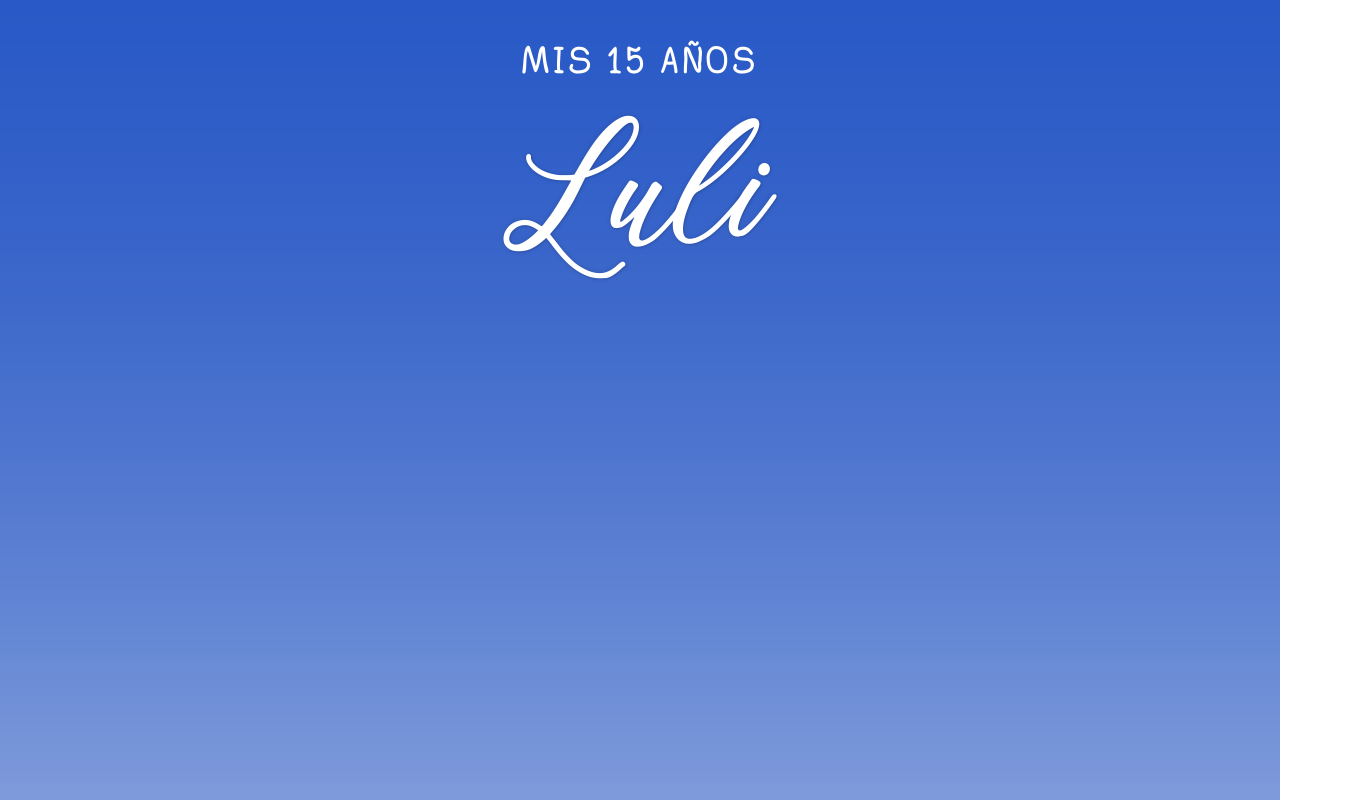
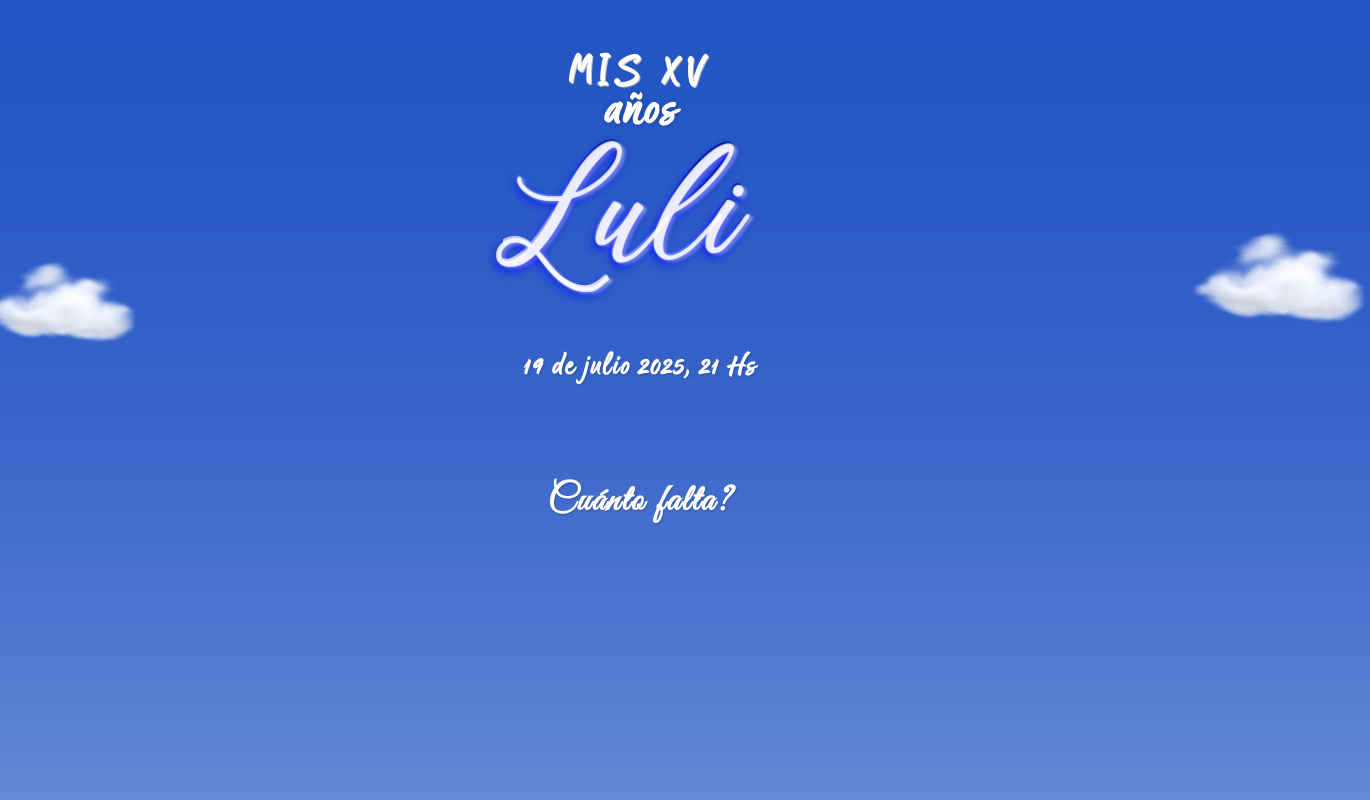
Before and after one commit to agustinaf90/TarjetitaLuli, a plain HTML site: page index.html in a window 1280 px wide. Shown: the top 800 px of the page, 1370 px wide, since content can reach past the window. Drawn offline with Linux system fonts and the light colour scheme.

Commit message:
progreso

```diff
--- a/index.html
+++ b/index.html
@@ -1,6 +1,5 @@
 <!DOCTYPE html>
 <html lang="es">
-
   <head>
     <meta charset="UTF-8" />
     <meta name="viewport" content="width=device-width, initial-scale=1.0" />
@@ -9,12 +8,34 @@
   </head>
 
   <body>
+    <div class="contenedor">
+      <div class="nubes">
+        <img src="img/sky_2.png" class="nube1" />
+      </div>
+
+      <div class="nubes">
+        <img src="img/sky_2.png" class="nube2" />
+      </div>
+
       <div class="TITULO1">
-        <h2>MIS 15 AÑOS</h2>
+        <h2>MIS XV</h2>
       </div>
+
+      <div class="TITULO3">
+        <h5>años</h5>
+      </div>
+
       <div class="TITULO2">
         <h1>Luli</h1>
       </div>
+
+      <div class="FECHA">
+        <h4>19 de julio 2025, 21 Hs</h4>
+      </div>
+
+      <div class="CUANTOFALTA">
+        <h3>Cuánto falta?</h3>
+      </div>
+    </div>
   </body>
-
 </html>
--- a/styles.css
+++ b/styles.css
@@ -1,11 +1,6 @@
 @font-face {
   font-family: Kailey;
   src: url("Kailey Latief.ttf");
-}
-
-@font-face {
-    font-family: Escript LTItalic;
-    src: url("Escript LT Italic.ttf");
 }
 
 @font-face {
@@ -13,33 +8,155 @@
   src: url("Argenta Bold.ttf");
 }
 
-div.TITULO2 h1 {
-    font-family: Kailey;
-    font-size: 14rem;
+@font-face {
+  font-family: VanillaBaked;
+  src: url("VanillaBacked.ttf");
+}
+
+@font-face {
+  font-family: Amatic;
+  src: url("AmaticSC-Bold.ttf");
+}
+
+@font-face {
+  font-family: AmaticRegular;
+  src: url("AmaticSC-Regular.ttf");
+}
+
+@font-face {
+  font-family: RollingBall;
+  src: url("rollingballcursive.ttf");
+}
+
+@font-face {
+  font-family: GoodK;
+  src: url("GoodKarmaSmooth-Regular.ttf");
+}
+
+@font-face {
+  font-family: GoodK;
+  src: url("GoodKarmaSmooth-Regular.ttf");
+}
+@font-face {
+  font-family: GoodV;
+  src: url("GoodVibrations.ttf");
+}
+
+div.contenedor {
+  position: relative;
+}
+
+.nube1 {
+  position: absolute;
+  width: 160px;
+  top: 260px;
+  left: -20px;
+  z-index: 2;
+}
+
+.nube2 {
+  position: absolute;
+  right: -90px;
+  z-index: 2;
+  width: 180px;
+  top: 230px;
+}
+
+div.TITULO1 {
+  width: 100%;
+  display: flex;
+  justify-content: center;
+}
+
+div.TITULO1 h2 {
+  /*MIS XV*/
+
+  font-family: VanillaBaked;
+  font-size: 3rem;
   color: rgb(255, 255, 255);
-    font-weight: 50;
-    text-shadow: 1px 1px 2px rgba(0, 0, 0, 0.1), 0 0 5px rgba(0, 0, 0, 0.15);
+  font-weight: 10;
+  letter-spacing: 6px;
+  text-shadow: 1px 1px 0 #bbb, -1px -1px 0 #fff,
+    0.5px 0.5px 0.5px rgba(0, 0, 0, 0.2);
+  text-align: center;
+}
+
+div.TITULO2 {
+  width: 100%;
   display: flex;
   justify-content: center;
   position: relative;
-    top: -160px;
-    /* sube */
+  top: -430px;
+  left: -18px;
 }
 
-div.TITULO1 h2 {
-    font-family: ArgentaBold;
-    font-size: 2.7rem;
+div.TITULO2 h1 {
+  /*LULI*/
+  font-family: Kailey;
+  font-size: 13rem;
+  color: rgb(255, 255, 255);
+  font-weight: 70;
+  background: linear-gradient(
+    200deg,
+    #022193,
+    #022193,
+    rgb(64, 105, 255),
+    rgb(255, 255, 255),
+    rgb(255, 255, 255)
+  );
+  -webkit-background-clip: text;
+  -webkit-text-fill-color: transparent;
+  background-clip: text;
+  text-shadow: 1px 2px 1px rgba(255, 255, 255, 0.9),
+    0 6px 10px rgba(0, 0, 255, 0.8), 4px 4px 3px rgba(255, 255, 255, 0.5);
+}
+
+div.TITULO3 {
+  /*ANIOS*/
+  font-family: GoodK;
+  width: 100%;
   display: flex;
   justify-content: center;
+  position: relative;
+  top: -147px;
   color: rgb(255, 255, 255);
-    font-weight: 50;
-    letter-spacing: 3px;
+  font-size: 4rem;
+  letter-spacing: 2px;
+  text-shadow: 1px 1px 2px rgba(0, 0, 0, 0.1), 0 0 5px rgba(0, 0, 0, 0.17);
+  text-align: center;
+}
+
+div.FECHA {
+  font-family: GoodK;
+  width: 100%;
+  display: flex;
+  justify-content: center;
+  position: relative;
+  top: -600px; /* ajustá este valor según lo que necesites */
+  color: rgb(255, 255, 255);
+  font-size: 2rem;
+  letter-spacing: 2px;
+  text-shadow: 1px 1px 2px rgba(0, 0, 0, 0.2);
+  text-align: center;
+}
+
+div.CUANTOFALTA {
+  font-family: GoodV;
+  width: 100%;
+  display: flex;
+  justify-content: center;
+  position: relative;
+  top: -600px; /* ajustá este valor según lo que necesites */
+  color: rgb(255, 255, 255);
+  font-size: 2rem;
+  letter-spacing: 2px;
+  text-shadow: 1px 1px 2px rgba(0, 0, 0, 0.2);
+  text-align: center;
 }
 
 body {
   background-image: url(img/fondotarjetita.png);
   background-size: cover;
-    /* Ajusta la imagen de fondo */
   background-position: center;
   margin: 0;
   padding: 0;
```
Also changed, not shown: AmaticSC-Bold.ttf (added), AmaticSC-Regular.ttf (added), GoodKarmaSmooth-Regular.ttf (added), GoodVibrations.ttf (added), Pony.ttf (added), VanillaBacked.ttf (added), img/1.png (added), img/R.png (added), img/cloud2.png (added), img/imgbin-computer-icons-white-color-legends-of-atlantis-others-0WuiRfsHHGnvhNHDDwQBGWG1t.jpg (added), img/imgbin-united-states-lyft-business-logo-service-vip-template-dRvWquQD0mVmQiUGfeiXppD6J.jpg (added), img/sky_2.png (added), rollingballcursive.ttf (added). Lines whose indentation alone changed are shown as unchanged.
